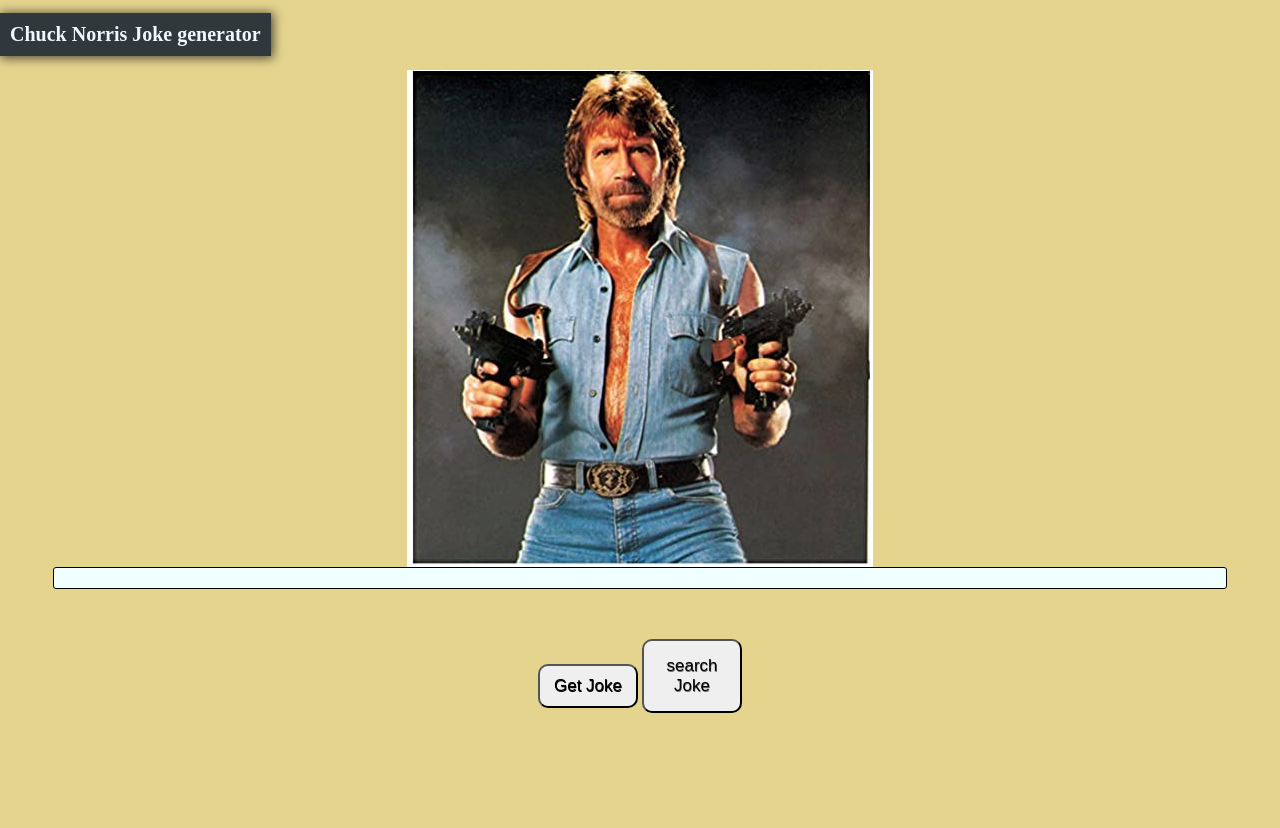
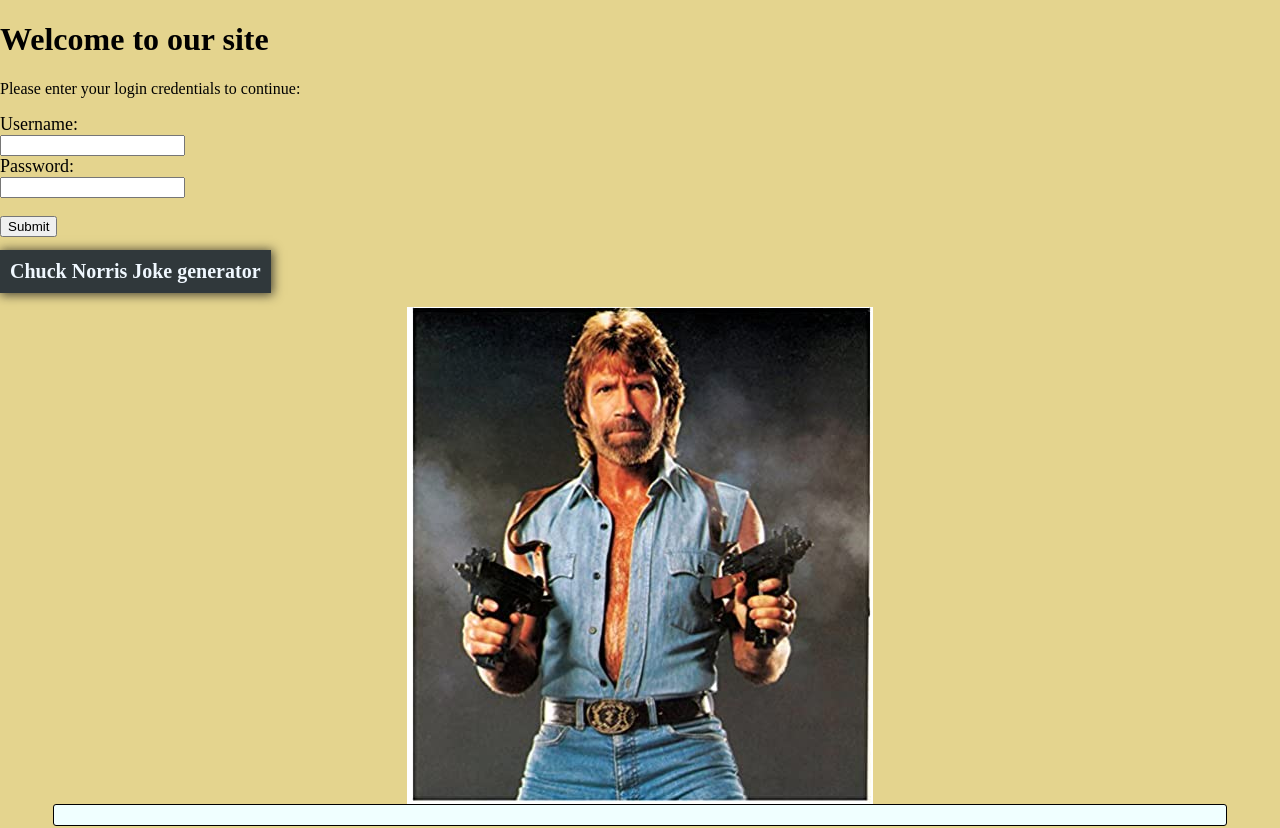
Before and after one commit to Ngechuk/phase-1-independent-project, a website: page index.html in a window 1280 px wide. Shown: the top 828 px of the page. Before the commit the page ends 800 px from the top, so only its background shows below. Drawn offline with Linux system fonts and the light colour scheme; no server answers.

Commit message:
dummy login

```diff
--- a/index.html
+++ b/index.html
@@ -8,6 +8,15 @@
     <link rel="stylesheet" href="css/style.css"/>
 </head>
 <body>
+    <h1>Welcome to our site</h1>
+  <p>Please enter your login credentials to continue:</p>
+  <form action="/login" method="posts">
+    <label for="username">Username:</label><br>
+    <input type="text" id="username" name="username"><br>
+    <label for="password">Password:</label><br>
+    <input type="password" id="password" name="password"><br><br>
+    <input type="submit" value="Submit">
+  </form>
 
     <div class ="header-wrapper">
         <h1 class= "header-banner">
```
Also changed, not shown: README.md.
